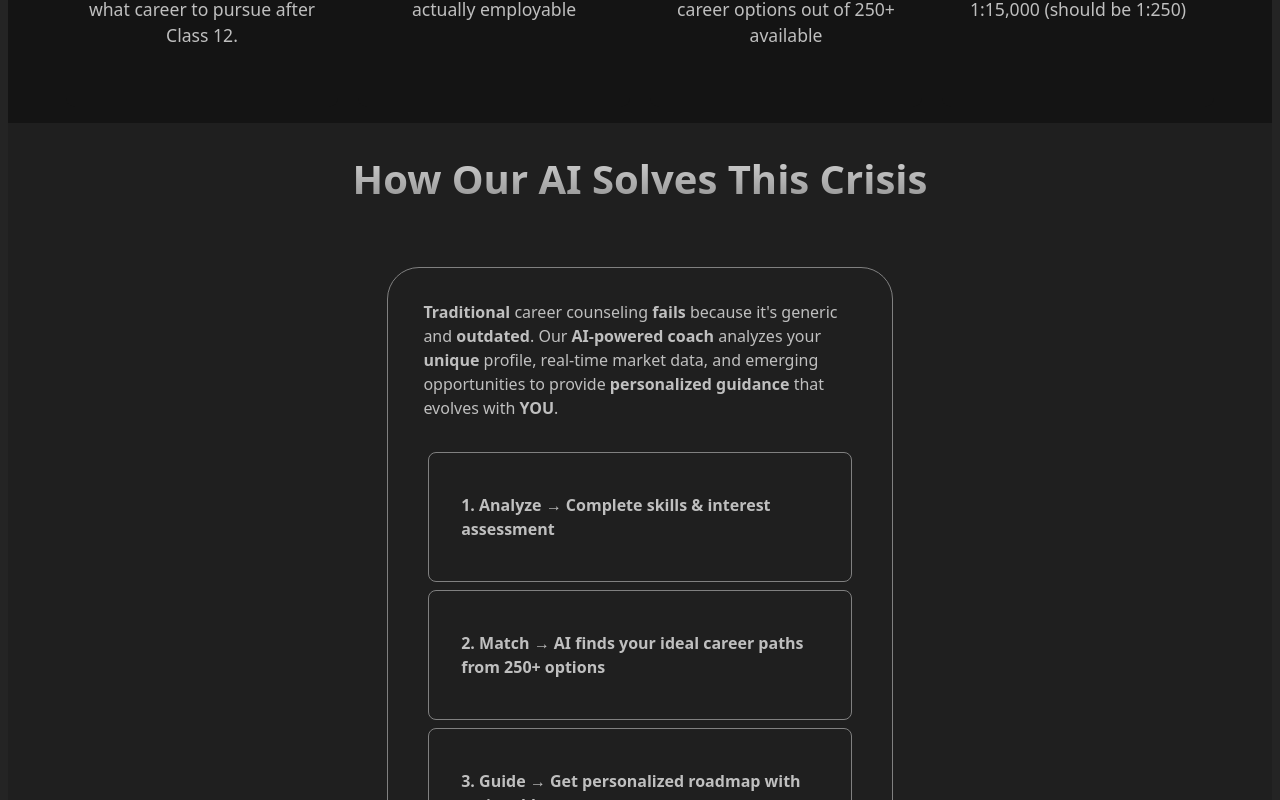
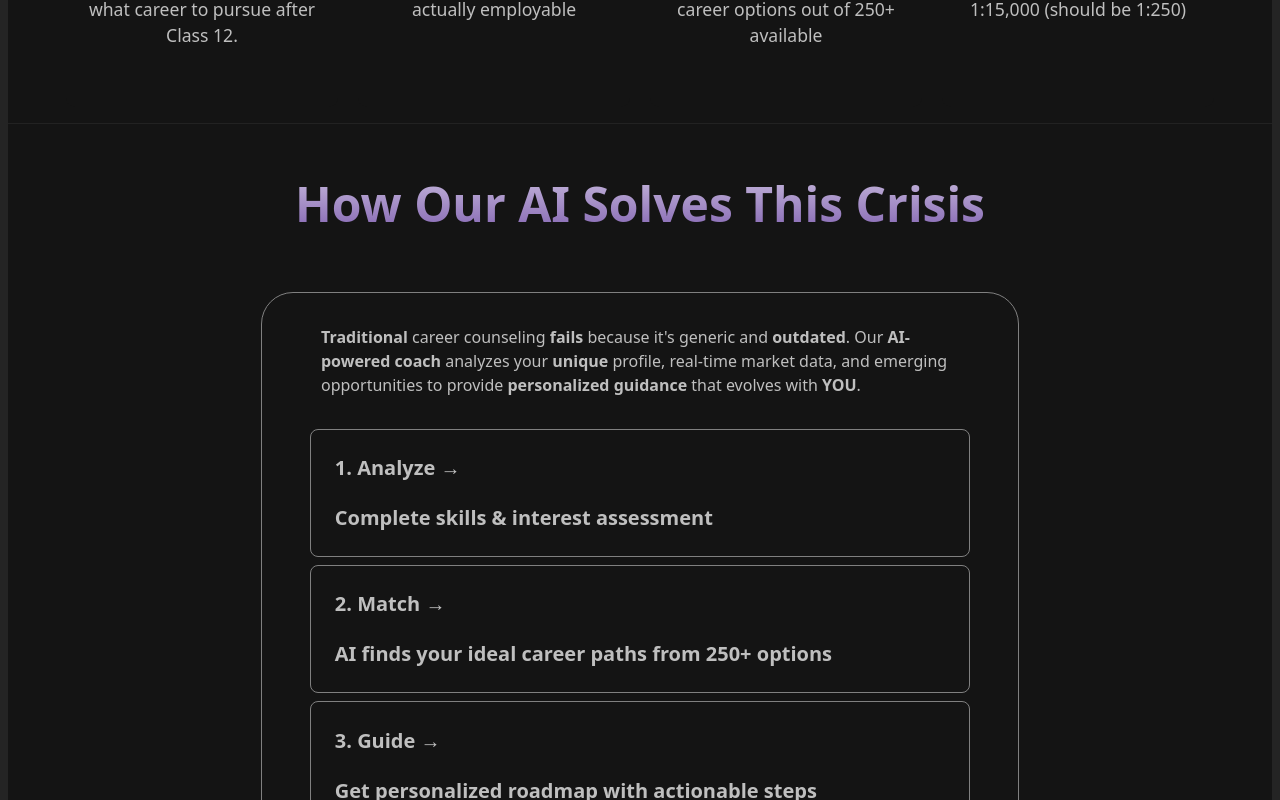
Before and after one commit to Banshal-Yadav/careerGuide, a React (Vite) app: page / in a window 1280 px wide. Shown: the part 1060-1860 px from the top of the page. Built offline with nearby package versions, Linux system fonts and the light colour scheme.

Commit message:
add: refined solution card style

```diff
--- a/src/Card/Feature.css
+++ b/src/Card/Feature.css
@@ -9,7 +9,8 @@
     margin-bottom: 0rem;
     color: rgb(121, 117, 113);
     font-weight: bold;
-    background: linear-gradient(to bottom, #e4dfdd, #403f3e);
+    /* background: linear-gradient(to bottom, #e4dfdd, #403f3e); */
+    background: var(  --gradient-accent-title-two);
     -webkit-background-clip: text;
     -webkit-text-fill-color: transparent;
     background-clip: text;
--- a/src/GetStartedBtn/GetStartBtn.jsx
+++ b/src/GetStartedBtn/GetStartBtn.jsx
@@ -2,7 +2,7 @@ import "./GetStartBtn.css";
 function Button() {
     return (
         <div className="get-started-btn-container">
-            <button className="get-started-btn">Get Started</button>
+            <button className="get-started-btn">Start Your Assessment</button>
         </div>
     );
 }
--- a/src/Solution/SolutionCard.css
+++ b/src/Solution/SolutionCard.css
@@ -2,22 +2,25 @@
     border-radius: 2rem;
     border: 1px solid gray;
     min-width: fit-content;
-    margin: 0 30% 0 30%;
-    padding: 0rem 2rem 1.5rem 2rem;
+    margin: 0 20% 0 20%;
+    padding: 0.5rem 2.5rem 2rem 2.5rem;
 }
 
 .solution-para {
     text-align: left;
-    margin: 2rem 0.2rem 2rem 0.2rem;
+    margin: 1.5rem 0.2rem 2rem 0.2rem;
     color: var(--text-secondary);
+    font-size: 16px;
+    padding: 0 1rem 0 1rem;
 }
 
 .solution-point {
     text-align: left;
     border: 1px solid gray;
-    padding: 2.5rem 2rem;
+    padding: 0.2rem 1.5rem;
     border-radius: 8px;
     color: var(--text-secondary);
+    font-size: 20px;
     font-weight: bold;
     margin: 8px;
 }
--- a/src/Solution/SolutionCard.jsx
+++ b/src/Solution/SolutionCard.jsx
@@ -10,9 +10,19 @@ const SolutionCard = () => {
                 guidance</b> that evolves with <b>YOU</b>.
             </p>
 
-            <p  className='solution-point' >1. Analyze → Complete skills & interest assessment</p>
-            <p  className='solution-point' >2. Match → AI finds your ideal career paths from 250+ options</p>
-            <p  className='solution-point' >3. Guide → Get personalized roadmap with actionable steps</p>
+           <div className="solution-point">
+                <p>1. Analyze → </p>
+                <p>Complete skills & interest assessment</p>
+            </div>
+           <div className="solution-point">
+                <p>2. Match → </p>
+                <p>AI finds your ideal career paths from 250+ options</p>
+           </div>
+            <div className='solution-point'>
+                <p>3. Guide → </p>
+                <p> Get personalized roadmap with actionable steps</p>
+            </div>
+
 
         </div>
     );
--- a/src/Solution/SolutionSec.css
+++ b/src/Solution/SolutionSec.css
@@ -1,15 +1,17 @@
 .SolutionSec-container {
-    background-color: var( --secondary-bg);
-    padding: 0 0 3rem 0;
+    background-color: var( --primary-bg);
+    padding: 0 0 4rem 0;
+    border-bottom: 1px solid rgba(128, 128, 128, 0.12);
+    border-top: 1px solid rgba(128, 128, 128, 0.12);
 }
 .solution-title {
-    font-size: 2.5rem;
+    font-size: 3rem;
     line-height: 5rem;
-    padding: 1rem;
+    padding: 2.5rem 0 1rem 0;
     margin: 0rem 0 2rem 0;
     color: antiquewhite;
     font-weight: bold;
-    background: var(--gradient-main-title);
+    background: var(--gradient-accent-title-one);
     -webkit-background-clip: text;
     -webkit-text-fill-color: transparent;
     background-clip: text;
--- a/src/index.css
+++ b/src/index.css
@@ -85,7 +85,8 @@
   --gradient-main-title: linear-gradient(to bottom, #ffffff, #666666);
   --gradient-section-title: linear-gradient(to bottom, #f0f0f0, #707070);
   --gradient-subtitle: linear-gradient(to bottom, #e0e0e0, #606060);
-  --gradient-accent-title: linear-gradient(to bottom, #a78bfa, #4c1d95);
+  --gradient-accent-title-one: linear-gradient(to bottom, #ffffff, #653f9f);
+  --gradient-accent-title-two: linear-gradient(to bottom, #ffffff, #4831f460);
 
   /* Other Gradients */
   --gradient-card: linear-gradient(135deg,
```
